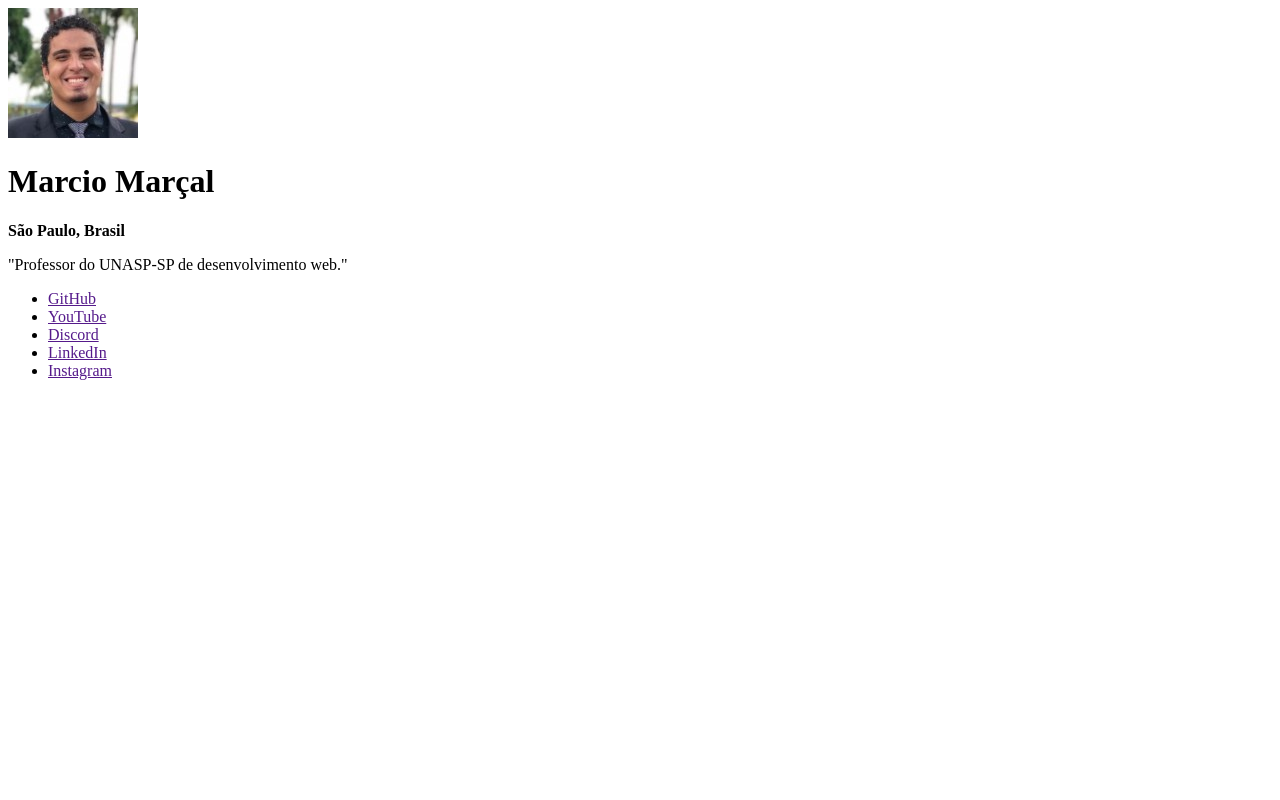
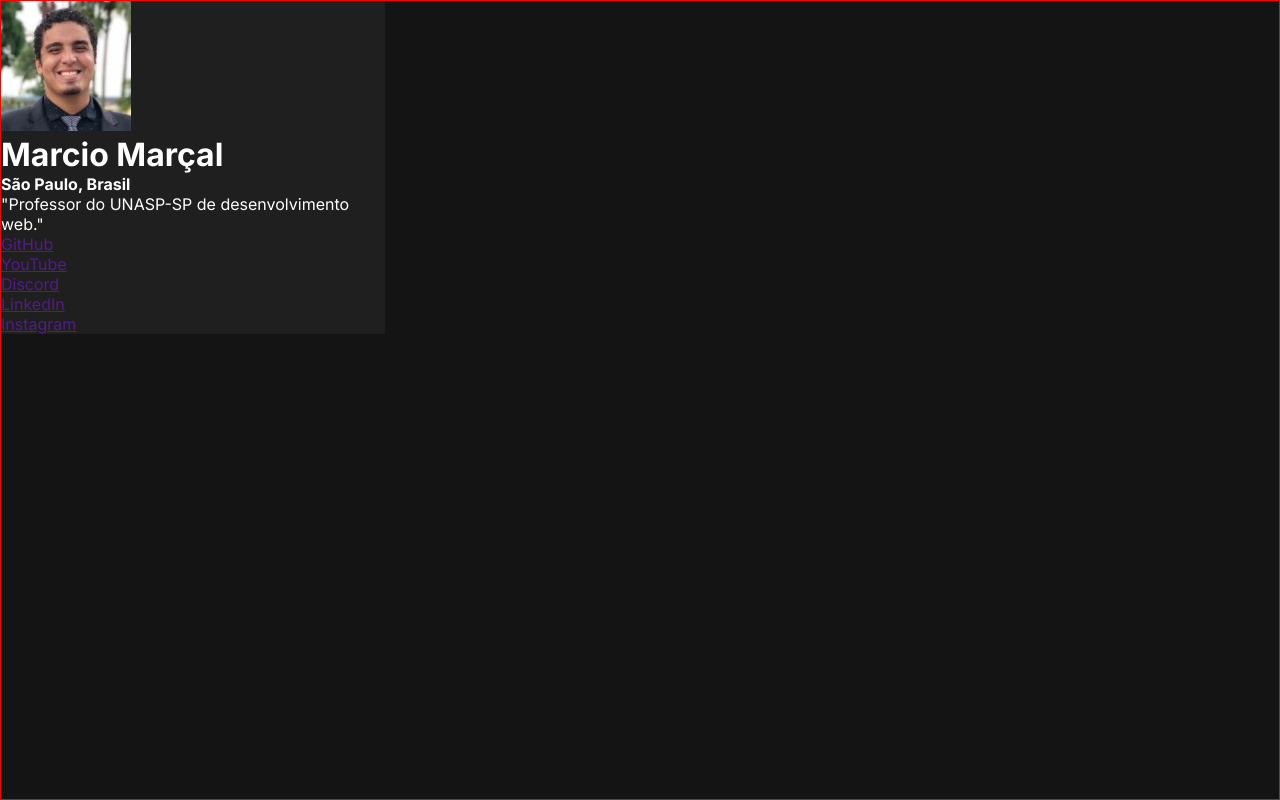
Before and after one commit to marciomarcal98/link-tree01ma, a plain HTML site: page index.html in a window 1280 px wide. Drawn offline with Linux system fonts and the light colour scheme.

Commit message:
início da estilização com CSS

```diff
--- a/index.html
+++ b/index.html
@@ -3,6 +3,7 @@
 <head>
     <meta charset="UTF-8">
     <meta name="viewport" content="width=device-width, initial-scale=1.0">
+    <link rel="stylesheet" href="style.css">
     <title>Link Tree</title>
 </head>
 <body>
--- /dev/null
+++ b/style.css
@@ -0,0 +1,27 @@
+@import url('https://fonts.googleapis.com/css2?family=Inter:ital,opsz,wght@0,14..32,100..900;1,14..32,100..900&display=swap');
+
+* {
+    margin: 0;
+    padding: 0;
+    box-sizing: border-box;
+    font-family: "Inter", sans-serif;
+}
+
+:root {
+    --black: #141414;
+    --dark-grey: #1F1F1F;
+    --white: #FFF;
+}
+
+body {
+    background-color: var(--black);
+    border: 1px solid red;
+
+    height: 100vh;
+}
+
+div {
+    background-color: var(--dark-grey);
+    color: var(--white);
+    width: 384px;
+}
```
